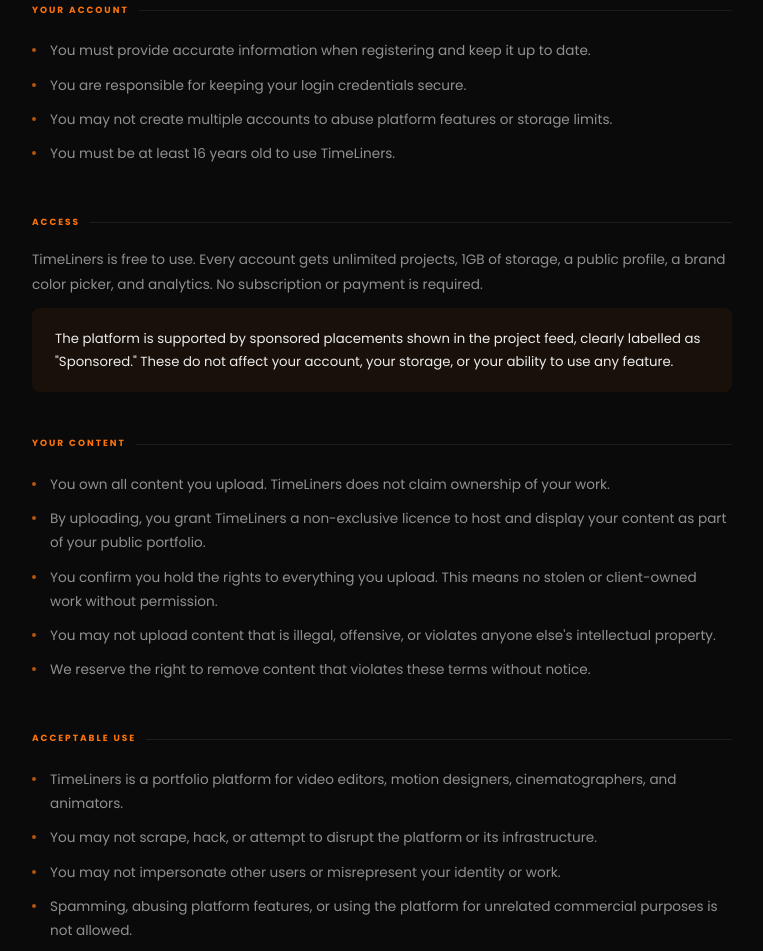
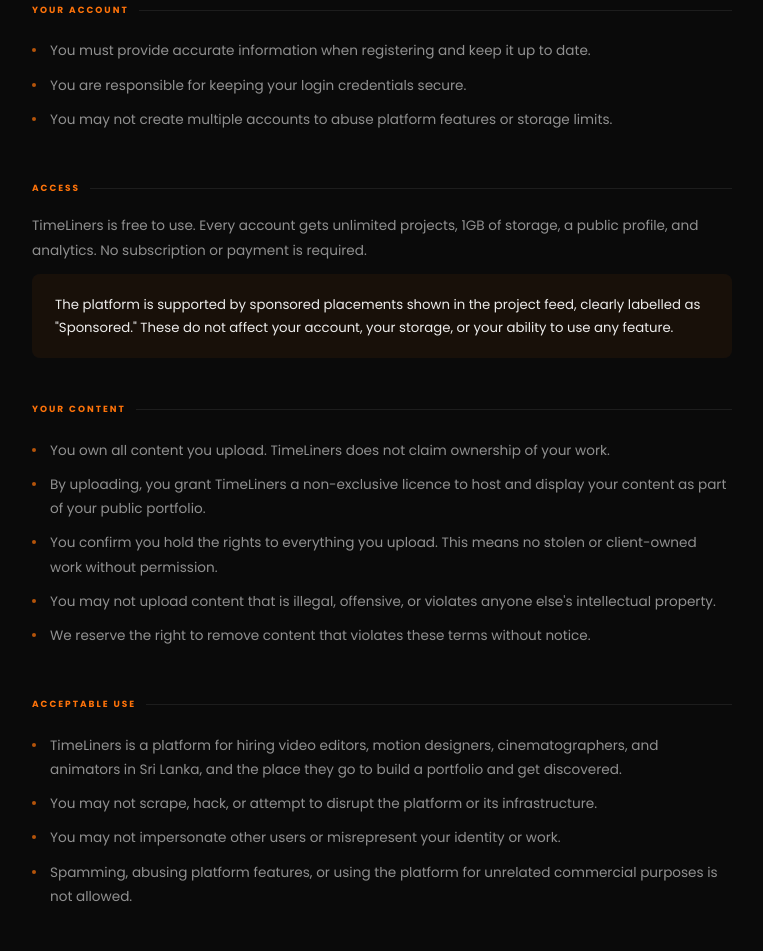
Before and after one commit to infotimeliners-lk/timeliners.platform, a plain HTML site: page terms.html in a window 1280 px wide. Shown: the part 554-1505 px from the top of the page, without its empty margins (258-1021 px from the left). Drawn offline with Linux system fonts and the light colour scheme.

Commit message:
Update terms.html

```diff
--- a/terms.html
+++ b/terms.html
@@ -138,13 +138,12 @@
       <li>You must provide accurate information when registering and keep it up to date.</li>
       <li>You are responsible for keeping your login credentials secure.</li>
       <li>You may not create multiple accounts to abuse platform features or storage limits.</li>
-      <li>You must be at least 16 years old to use TimeLiners.</li>
     </ul>
   </div>
 
   <div class="doc-section">
     <div class="sec-label">Access</div>
-    <p>TimeLiners is free to use. Every account gets unlimited projects, 1GB of storage, a public profile, a brand color picker, and analytics. No subscription or payment is required.</p>
+    <p>TimeLiners is free to use. Every account gets unlimited projects, 1GB of storage, a public profile, and analytics. No subscription or payment is required.</p>
     <div class="info-box">
       <p>The platform is supported by sponsored placements shown in the project feed, clearly labelled as "Sponsored." These do not affect your account, your storage, or your ability to use any feature.</p>
     </div>
@@ -164,7 +163,7 @@
   <div class="doc-section">
     <div class="sec-label">Acceptable Use</div>
     <ul>
-      <li>TimeLiners is a portfolio platform for video editors, motion designers, cinematographers, and animators.</li>
+      <li>TimeLiners is a platform for hiring video editors, motion designers, cinematographers, and animators in Sri Lanka, and the place they go to build a portfolio and get discovered.</li>
       <li>You may not scrape, hack, or attempt to disrupt the platform or its infrastructure.</li>
       <li>You may not impersonate other users or misrepresent your identity or work.</li>
       <li>Spamming, abusing platform features, or using the platform for unrelated commercial purposes is not allowed.</li>
@@ -211,7 +210,7 @@
   <div class="footer-inner">
     <div class="footer-brand-col">
       <div class="fbrand">TimeLiners</div>
-      <div class="footer-desc">Where video editors and motion designers showcase their work, build a stunning portfolio, and get hired.</div>
+      <div class="footer-desc">Sri Lanka's home for hiring video editors and motion designers — real portfolios, direct contact, no commission.</div>
       <div class="footer-icons">
         <a class="footer-icon-btn" href="https://wa.me/94783408001" target="_blank" title="WhatsApp">
           <svg width="16" height="16" viewBox="0 0 24 24" fill="none"><path d="M20.52 3.48A11.93 11.93 0 0012 0C5.37 0 0 5.37 0 12c0 2.11.55 4.16 1.59 5.97L0 24l6.22-1.56A11.93 11.93 0 0012 24c6.63 0 12-5.37 12-12 0-3.2-1.25-6.21-3.48-8.52zM12 22c-1.85 0-3.66-.5-5.23-1.43l-.37-.22-3.85.97.99-3.74-.24-.38A9.94 9.94 0 012 12C2 6.48 6.48 2 12 2s10 4.48 10 10-4.48 10-10 10zm5.44-7.34c-.3-.15-1.77-.87-2.04-.97-.27-.1-.47-.15-.67.15-.2.3-.77.97-.94 1.17-.17.2-.35.22-.65.07-.3-.15-1.26-.46-2.4-1.47-.89-.79-1.49-1.76-1.66-2.06-.17-.3-.02-.46.13-.61.13-.13.3-.35.45-.52.15-.17.2-.3.3-.5.1-.2.05-.37-.02-.52-.07-.15-.67-1.6-.91-2.19-.24-.58-.49-.5-.67-.51H7.5c-.17 0-.45.06-.69.32-.23.25-.9.88-.9 2.14s.92 2.49 1.05 2.66c.13.17 1.82 2.78 4.41 3.9.62.27 1.1.43 1.47.55.62.2 1.18.17 1.63.1.5-.07 1.53-.63 1.75-1.23.22-.6.22-1.12.15-1.23-.07-.1-.25-.17-.55-.3z" fill="currentColor"/></svg>
```
